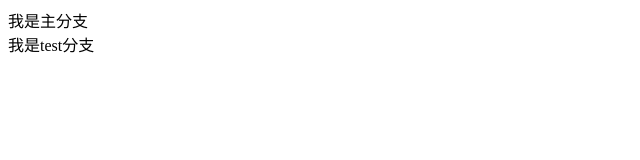
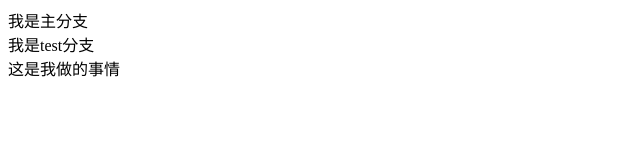
Before and after one commit to cloveuzj/git-2, a plain HTML site: page index.html in a window 1280 px wide. Shown: the whole page, without its empty margins (0-640 px from the left). Drawn offline with Linux system fonts and the light colour scheme.

Commit message:
这是我做的事情

```diff
--- a/index.html
+++ b/index.html
@@ -8,5 +8,6 @@
 <body>
     <div>我是主分支</div>
     <div>我是test分支</div>
+    <div>这是我做的事情</div>
 </body>
 </html>
```
